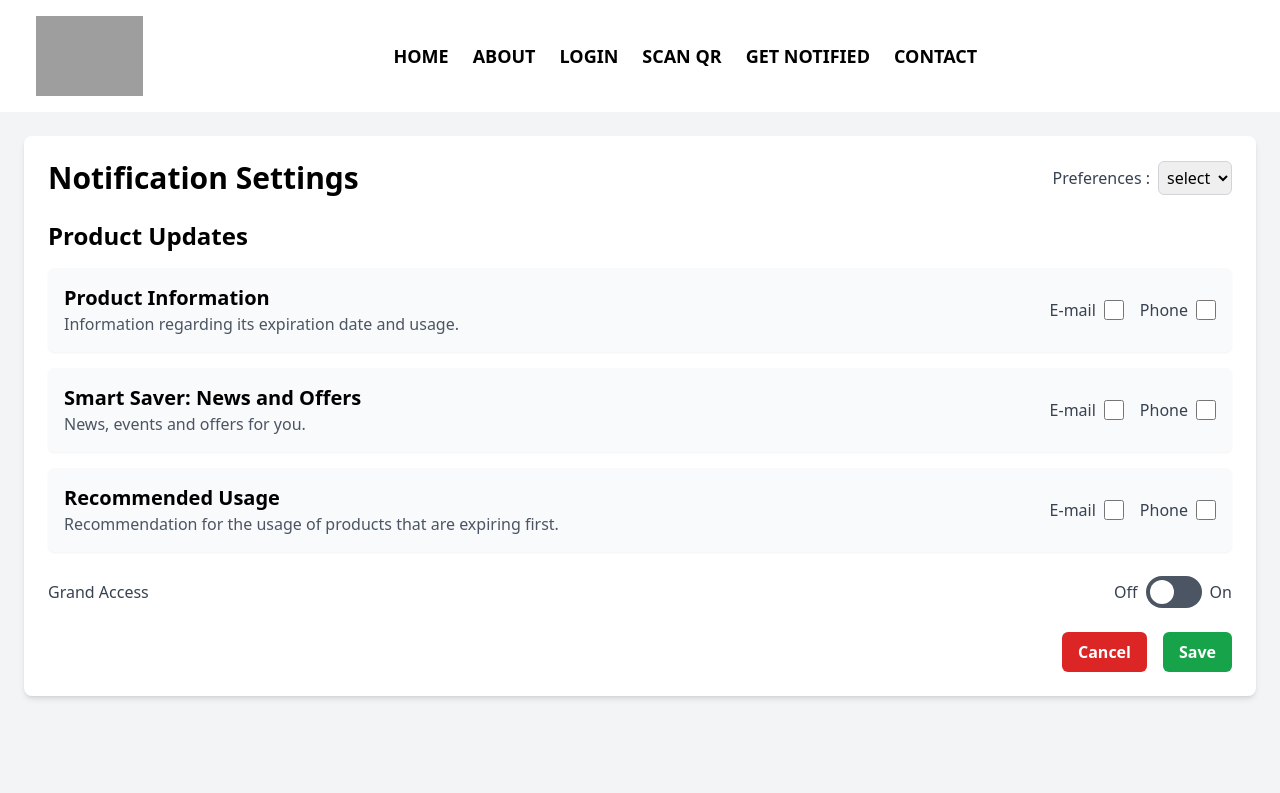
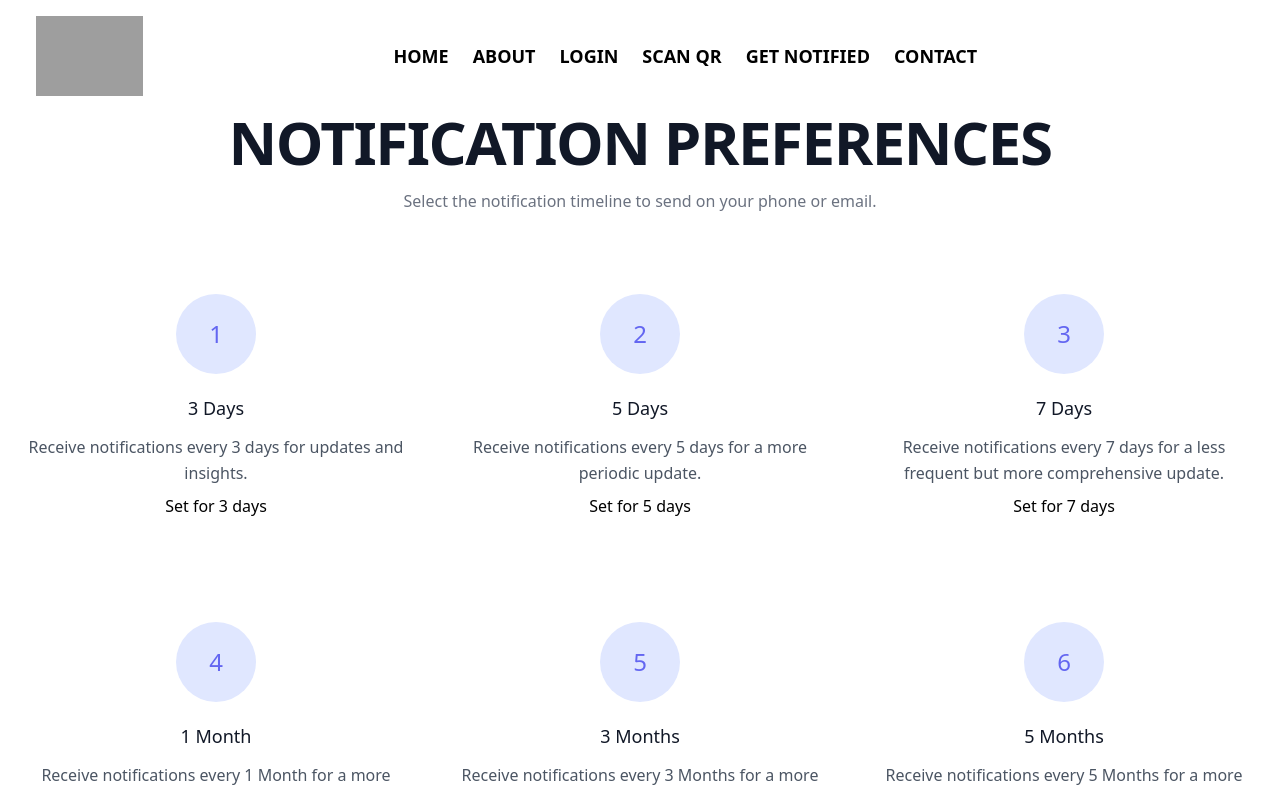
Before and after one commit to usha-madithati/esmart.github.io, a React (Create React App) app: page /user/notifications in a window 1280 px wide. Shown: the top 793 px of the page. Built offline with nearby package versions, Linux system fonts and the light colour scheme; grey boxes are pictures that could not be loaded.

Commit message:
new notification service added

```diff
--- a/package.json
+++ b/package.json
@@ -6,8 +6,10 @@
     "@testing-library/jest-dom": "^5.17.0",
     "@testing-library/react": "^13.4.0",
     "@testing-library/user-event": "^13.5.0",
+    "framer-motion": "^11.2.4",
     "react": "^18.3.1",
     "react-dom": "^18.3.1",
+    "react-icons": "^5.2.1",
     "react-router-dom": "^6.23.1",
     "react-scripts": "5.0.1",
     "web-vitals": "^2.1.4"
--- a/src/components/Footer.js
+++ b/src/components/Footer.js
@@ -9,7 +9,7 @@ const Footer = () => {
           <div class="w-64 flex-shrink-0 md:mx-0 mx-auto text-center md:text-left">
             <Link class="flex title-font font-medium items-center md:justify-start justify-center text-gray-900">
               <img
-                src="https://i.postimg.cc/8PZbqb9Z/logo1.png"
+                src="https://i.postimg.cc/jSY8z9x8/S-3-2.png"
                 className="h=20 w-20"
               ></img>{" "}
               <span class="ml-3 text-xl">Smart Saver</span>
--- a/src/pages/Notification.js
+++ b/src/pages/Notification.js
@@ -1,100 +1,167 @@
-import React from "react";
+import React, { useState } from "react";
 import Navbar from "../components/Navbar";
 import Footer from "../components/Footer";
 
 const NotificationSettings = () => {
+  const [isAlertVisible, setIsAlertVisible] = useState(false);
+  const [selectedPeriod, setSelectedPeriod] = useState("");
+
+  const handleButtonClick = (period) => {
+    setSelectedPeriod(period);
+    setIsAlertVisible(true);
+  };
+
+  const handleDismissAlert = () => {
+    setIsAlertVisible(false);
+  };
+
+  const DrawOutlineButton = ({ children, period, ...rest }) => {
+    return (
+      <button
+        {...rest}
+        onClick={() => handleButtonClick(period)}
+        className="group relative px-4 py-2 font-medium text-slate-100 transition-colors duration-[400ms] hover:text-black-300"
+      >
+        <span>{children}</span>
+        <span className="absolute left-0 top-0 h-[2px] w-0 bg-blue-600 transition-all duration-100 group-hover:w-full" />
+        <span className="absolute right-0 top-0 h-0 w-[2px] bg-yellow-300 transition-all delay-100 duration-100 group-hover:h-full" />
+        <span className="absolute bottom-0 right-0 h-[2px] w-0 bg-green-300 transition-all delay-200 duration-100 group-hover:w-full" />
+        <span className="absolute bottom-0 left-0 h-0 w-[2px] bg-yellow-600 transition-all delay-300 duration-100 group-hover:h-full" />
+      </button>
+    );
+  };
+
   return (
     <>
-      <Navbar></Navbar>
-      <div className="min-h-screen bg-gray-100 p-6">
-        <div className="container mx-auto bg-white shadow-md rounded-lg p-6">
-          <header className="flex justify-between items-center mb-6">
-            <h1 className="text-3xl font-bold">Notification Settings</h1>
-            <div className="flex items-center">
-              <label htmlFor="preferences" className="mr-2 text-gray-700">
-                Preferences :
-              </label>
-              <select
-                id="preferences"
-                className="border border-gray-300 rounded-md p-1"
-              >
-                <option value="select">select</option>
-                {/* Add more options as needed */}
-              </select>
+      <Navbar />
+      <section className="text-gray-600 body-font">
+        <div className="container px-5 mx-auto">
+          <div className="text-center mb-20">
+            <h2 className="mb-4 text-4xl font-extrabold leading-none tracking-tight text-gray-900 md:text-5xl lg:text-6xl dark:text-black">
+              NOTIFICATION PREFERENCES
+            </h2>
+            <p className="text-base leading-relaxed xl:w-2/4 lg:w-3/4 mx-auto text-gray-500">
+              Select the notification timeline to send on your phone or email.
+            </p>
+          </div>
+          <div className="flex flex-wrap sm:-m-4 -mx-4 -mb-10 -mt-4 md:space-y-0 space-y-6">
+            <div className="p-4 md:w-1/3 flex flex-col text-center items-center">
+              <div className="w-20 h-20 inline-flex text-black text-2xl items-center justify-center rounded-full bg-indigo-100 text-indigo-500 mb-5 flex-shrink-0">
+                <h1>1</h1>
+              </div>
+              <div className="flex-grow">
+                <h2 className="text-gray-900 text-lg title-font font-medium mb-3">3 Days</h2>
+                <p className="leading-relaxed text-base">Receive notifications every 3 days for updates and insights.</p>
+                <DrawOutlineButton period="3 days">
+                  <span className="text-black">Set for 3 days</span>
+                </DrawOutlineButton>
+              </div>
             </div>
-          </header>
+            <div className="p-4 md:w-1/3 flex flex-col text-center items-center">
+              <div className="w-20 h-20 inline-flex text-black text-2xl items-center justify-center rounded-full bg-indigo-100 text-indigo-500 mb-5 flex-shrink-0">
+                <h1>2</h1>
+              </div>
+              <div className="flex-grow">
+                <h2 className="text-gray-900 text-lg title-font font-medium mb-3">5 Days</h2>
+                <p className="leading-relaxed text-base">Receive notifications every 5 days for a more periodic update.</p>
+                <DrawOutlineButton period="5 days">
+                  <span className="text-black">Set for 5 days</span>
+                </DrawOutlineButton>
+              </div>
+            </div>
+            <div className="p-4 md:w-1/3 flex flex-col text-center items-center">
+              <div className="w-20 h-20 inline-flex text-black text-2xl items-center justify-center rounded-full bg-indigo-100 text-indigo-500 mb-5 flex-shrink-0">
+                <h1>3</h1>
+              </div>
+              <div className="flex-grow">
+                <h2 className="text-gray-900 text-lg title-font font-medium mb-3">7 Days</h2>
+                <p className="leading-relaxed text-base">Receive notifications every 7 days for a less frequent but more comprehensive update.</p>
+                <DrawOutlineButton period="7 days">
+                  <span className="text-black">Set for 7 days</span>
+                </DrawOutlineButton>
+              </div>
+            </div>
+          </div>
+          {isAlertVisible && (
+            <div
+              id="alert-additional-content-1"
+              className="p-4 mb-4 text-blue-800 border border-blue-300 rounded-lg bg-blue-50 dark:bg-gray-800 dark:text-blue-400 dark:border-blue-800"
+              role="alert"
+            >
+              <div className="flex items-center">
+                <svg
+                  className="flex-shrink-0 w-4 h-4 me-2"
+                  aria-hidden="true"
+                  xmlns="http://www.w3.org/2000/svg"
+                  fill="currentColor"
+                  viewBox="0 0 20 20"
+                >
+                  <path d="M10 .5a9.5 9.5 0 1 0 9.5 9.5A9.51 9.51 0 0 0 10 .5ZM9.5 4a1.5 1.5 0 1 1 0 3 1.5 1.5 0 0 1 0-3ZM12 15H8a1 1 0 0 1 0-2h1v-3H8a1 1 0 0 1 0-2h2a1 1 0 0 1 1 1v4h1a1 1 0 0 1 0 2Z" />
+                </svg>
+                <span className="sr-only">Info</span>
+                <h3 className="text-lg font-medium">This is an info alert</h3>
+              </div>
+              <div className="mt-2 mb-4 text-sm">
+                You have selected to receive notifications every {selectedPeriod}.
+              </div>
+              <div className="flex">
 
-          <section className="mb-6">
-            <h2 className="text-2xl font-semibold">Product Updates</h2>
-            <div className="mt-4 space-y-4">
-              {[
-                {
-                  title: "Product Information",
-                  description:
-                    "Information regarding its expiration date and usage.",
-                },
-                {
-                  title: "Smart Saver: News and Offers",
-                  description: "News, events and offers for you.",
-                },
-                {
-                  title: "Recommended Usage",
-                  description:
-                    "Recommendation for the usage of products that are expiring first.",
-                },
-              ].map((item, index) => (
-                <div
-                  key={index}
-                  className="flex items-center justify-between bg-gray-50 p-4 rounded-md shadow-sm"
+                <button
+                  type="button"
+                  className="text-blue-800 bg-transparent border border-blue-800 hover:bg-blue-900 hover:text-white focus:ring-4 focus:outline-none focus:ring-blue-200 font-medium rounded-lg text-xs px-3 py-1.5 text-center dark:hover:bg-blue-600 dark:border-blue-600 dark:text-blue-400 dark:hover:text-white dark:focus:ring-blue-800"
+                  onClick={handleDismissAlert}
+                  aria-label="Close"
                 >
-                  <div>
-                    <h3 className="text-xl font-semibold">{item.title}</h3>
-                    <p className="text-gray-600">{item.description}</p>
-                  </div>
-                  <div className="flex space-x-4">
-                    <label className="flex items-center space-x-2">
-                      <span className="text-gray-700">E-mail</span>
-                      <input
-                        type="checkbox"
-                        className="form-checkbox h-5 w-5 text-green-600"
-                      />
-                    </label>
-                    <label className="flex items-center space-x-2">
-                      <span className="text-gray-700">Phone</span>
-                      <input
-                        type="checkbox"
-                        className="form-checkbox h-5 w-5 text-green-600"
-                      />
-                    </label>
-                  </div>
-                </div>
-              ))}
+                  Dismiss
+                </button>
+              </div>
             </div>
-          </section>
-
-          <div className="flex items-center justify-between mb-6">
-            <span className="text-gray-700">Grand Access</span>
-            <label className="flex items-center">
-              <span className="mr-2 text-gray-700">Off</span>
-              <div className="relative">
-                <input type="checkbox" className="sr-only" />
-                <div className="block bg-gray-600 w-14 h-8 rounded-full"></div>
-                <div className="dot absolute left-1 top-1 bg-white w-6 h-6 rounded-full transition"></div>
+          )}
+        </div>
+      </section>
+      <section className="text-gray-600 body-font">
+        <div className="container px-5 py-24 mx-auto">
+          <div className="flex flex-wrap sm:-m-4 -mx-4 -mb-10 -mt-4 md:space-y-0 space-y-6">
+            <div className="p-4 md:w-1/3 flex flex-col text-center items-center">
+              <div className="w-20 h-20 inline-flex text-black text-2xl items-center justify-center rounded-full bg-indigo-100 text-indigo-500 mb-5 flex-shrink-0">
+                <h1>4</h1>
               </div>
-              <span className="ml-2 text-gray-700">On</span>
-            </label>
-          </div>
-
-          <div className="flex justify-end space-x-4">
-            <button className="px-4 py-2 bg-red-600 text-white font-semibold rounded-md hover:bg-red-700">
-              Cancel
-            </button>
-            <button className="px-4 py-2 bg-green-600 text-white font-semibold rounded-md hover:bg-green-700">
-              Save
-            </button>
+              <div className="flex-grow">
+                <h2 className="text-gray-900 text-lg title-font font-medium mb-3">1 Month</h2>
+                <p className="leading-relaxed text-base">Receive notifications every 1 Month for a more periodic update.</p>
+                <DrawOutlineButton period="1 month">
+                  <span className="text-black">Set for 1 Month</span>
+                </DrawOutlineButton>
+              </div>
+            </div>
+            <div className="p-4 md:w-1/3 flex flex-col text-center items-center">
+              <div className="w-20 h-20 inline-flex text-black text-2xl items-center justify-center rounded-full bg-indigo-100 text-indigo-500 mb-5 flex-shrink-0">
+                <h1>5</h1>
+              </div>
+              <div className="flex-grow">
+                <h2 className="text-gray-900 text-lg title-font font-medium mb-3">3 Months</h2>
+                <p className="leading-relaxed text-base">Receive notifications every 3 Months for a more periodic update.</p>
+                <DrawOutlineButton period="3 months">
+                  <span className="text-black">Set for 3 Months</span>
+                </DrawOutlineButton>
+              </div>
+            </div>
+            <div className="p-4 md:w-1/3 flex flex-col text-center items-center">
+              <div className="w-20 h-20 inline-flex text-black text-2xl items-center justify-center rounded-full bg-indigo-100 text-indigo-500 mb-5 flex-shrink-0">
+                <h1>6</h1>
+              </div>
+              <div className="flex-grow">
+                <h2 className="text-gray-900 text-lg title-font font-medium mb-3">5 Months</h2>
+                <p className="leading-relaxed text-base">Receive notifications every 5 Months for a more periodic update.</p>
+                <DrawOutlineButton period="5 months">
+                  <span className="text-black">Set for 5 Months</span>
+                </DrawOutlineButton>
+              </div>
+            </div>
           </div>
         </div>
-      </div>
+      </section>
+      <Footer />
     </>
   );
 };
```
Also changed, not shown: 1 other file (tests, documents, lock files or other folders).
